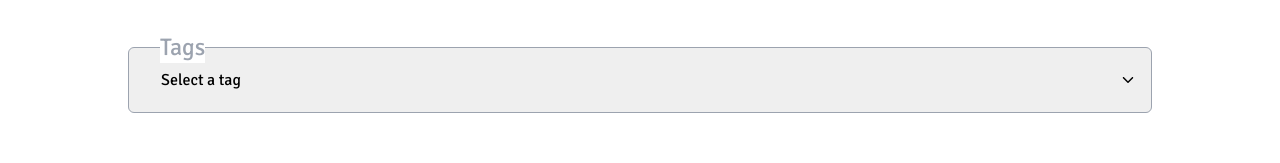
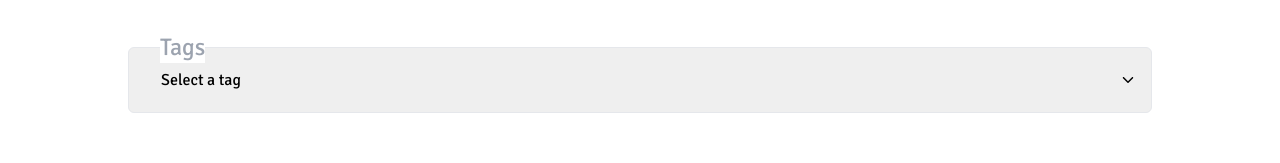
Before and after one commit to koredeploy/taskduty-nextjs, a Next.js app: page /createtask in a window 1280 px wide. Shown: the part 626-789 px from the top of the page. Built offline with nearby package versions, Linux system fonts and the light colour scheme.

Commit message:
update: fixed tags dropdown

```diff
--- a/app/alltask/[id]/page.tsx
+++ b/app/alltask/[id]/page.tsx
@@ -100,7 +100,7 @@ const EditTask: React.FC = () => {
           <label className='text-gray-400 absolute z-10 left-8 -top-4 bg-white text-2xl'>Tags</label>
           <div className='flex items-center justify-between relative'>
             <select
-              className='border border-gray-400 p-5 rounded-md px-8 relative w-full appearance-none'
+              className='border p-5 rounded-md px-8 relative w-full appearance-none'
               {...register("tags", {
                 required: "Tags is required"
               })}
--- a/app/createtask/page.tsx
+++ b/app/createtask/page.tsx
@@ -73,7 +73,7 @@ const NewTask: React.FC = () => {
           <label className='text-gray-400 absolute z-10 left-8 -top-4 bg-white text-2xl'>Tags</label>
           <div className='flex items-center justify-between relative'>
             <select
-              className='border border-gray-400 p-5 rounded-md px-8 relative w-full appearance-none'
+              className='border p-5 rounded-md px-8 relative w-full appearance-none'
               {...register("tags", {
                 required: "Tags is required"
               })}
```
